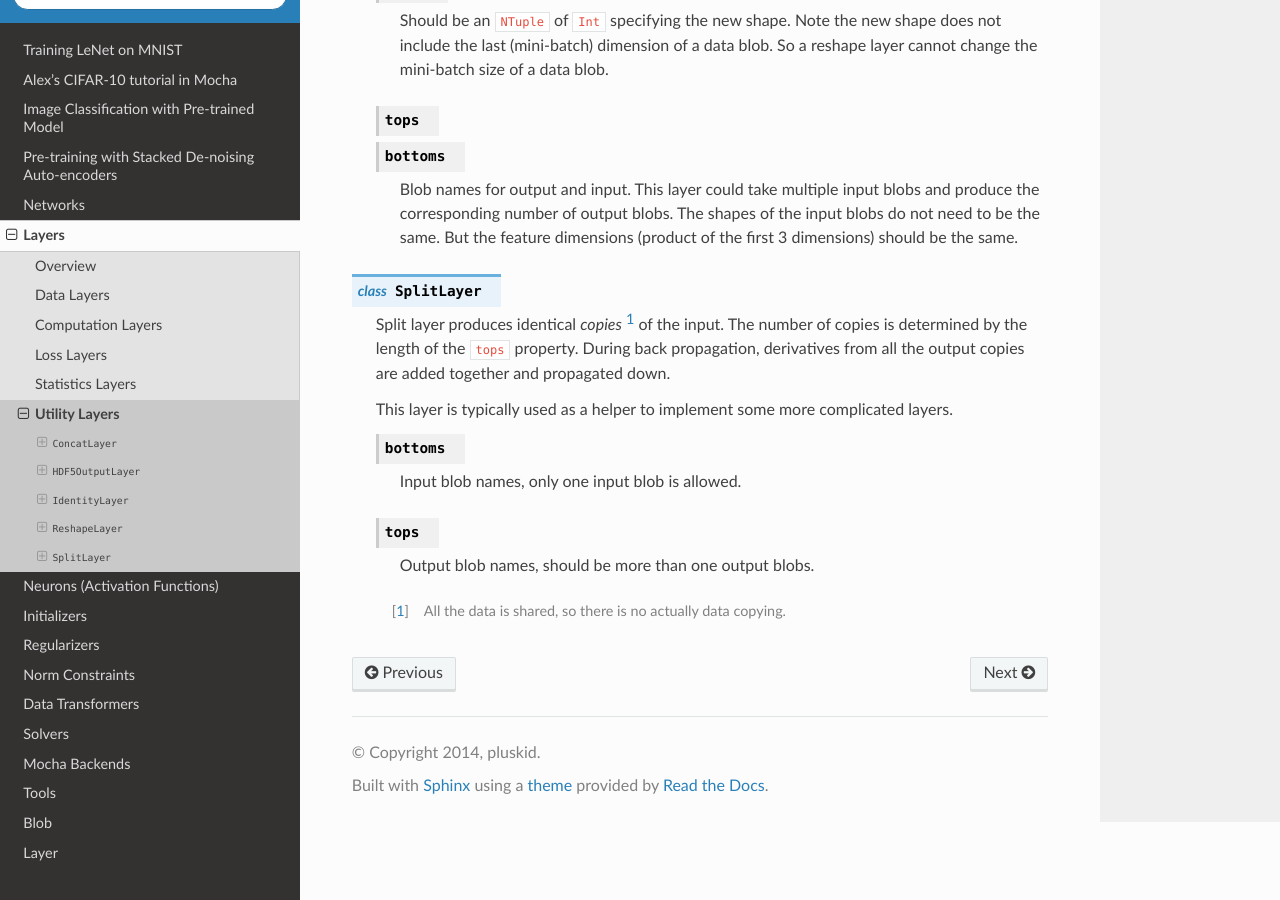
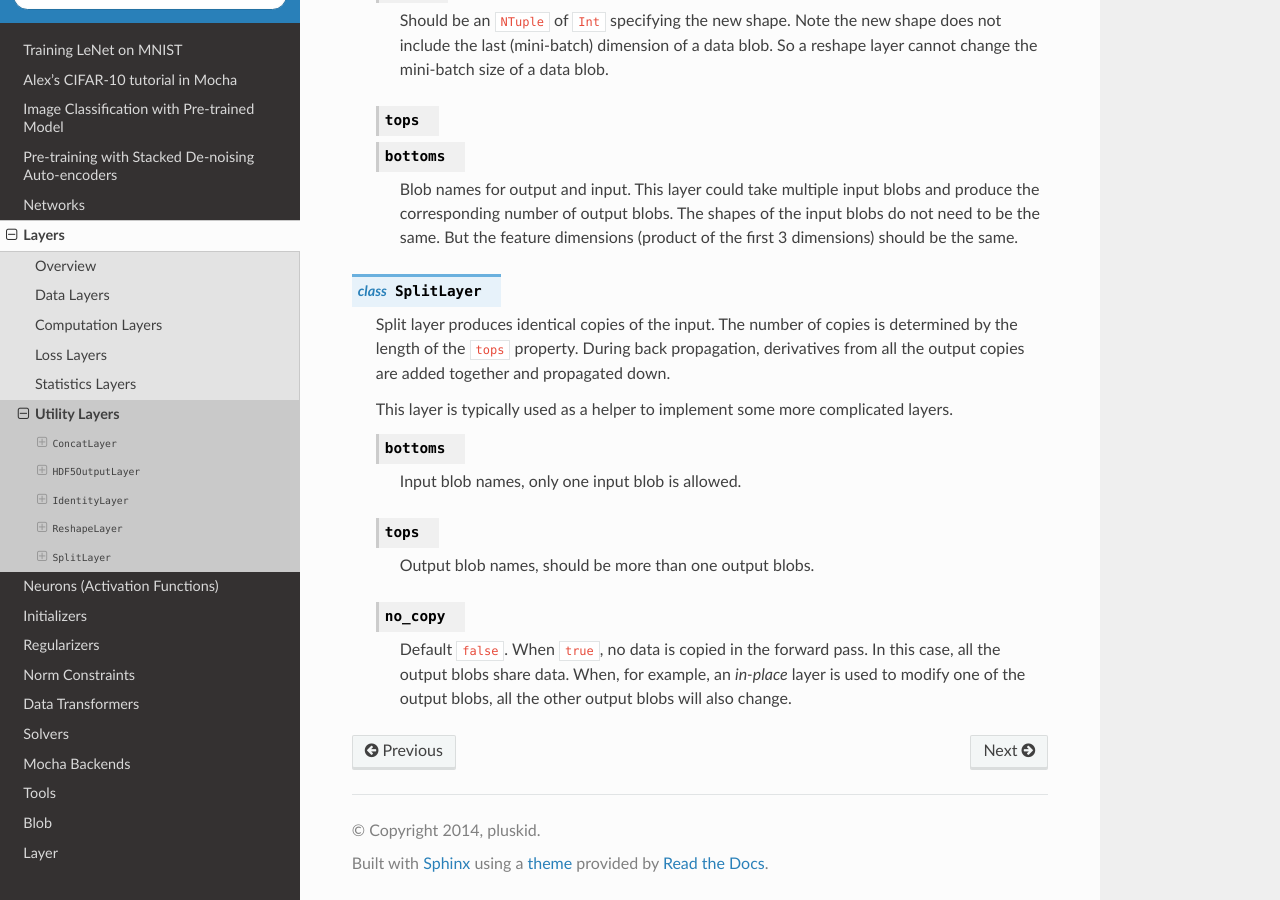
Before and after one commit to pluskid/Mocha.jl, a Sphinx documentation site: the page built from docs/user-guide/layers/util-layer.rst, in a window 1280 px wide and 900 px high, scrolled down 1570 px. Built offline with Sphinx 7.4.7 and the Read the Docs theme 2.0.0, drawn with Linux system fonts in a browser that asks for light colours.

Commit message:
fix SplitLayer semantics

```diff
--- a/docs/user-guide/layers/util-layer.rst
+++ b/docs/user-guide/layers/util-layer.rst
@@ -90,7 +90,7 @@ Utility Layers
 
 .. class:: SplitLayer
 
-   Split layer produces identical *copies* [1]_ of the input. The number of copies
+   Split layer produces identical copies of the input. The number of copies
    is determined by the length of the ``tops`` property. During back propagation,
    derivatives from all the output copies are added together and propagated down.
 
@@ -105,4 +105,9 @@ Utility Layers
 
       Output blob names, should be more than one output blobs.
 
-   .. [1] All the data is shared, so there is no actually data copying.
+   .. attribute:: no_copy
+
+      Default ``false``. When ``true``, no data is copied in the forward pass.
+      In this case, all the output blobs share data. When, for example, an
+      *in-place* layer is used to modify one of the output blobs, all the other
+      output blobs will also change.
```
Also changed, not shown: docs/tutorial/mnist-sDA.rst (+16 -0 lines), 4 other files.
